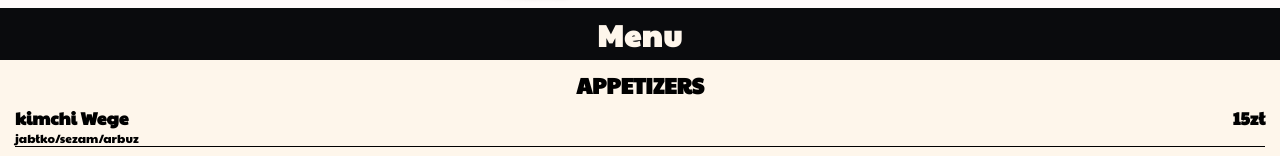
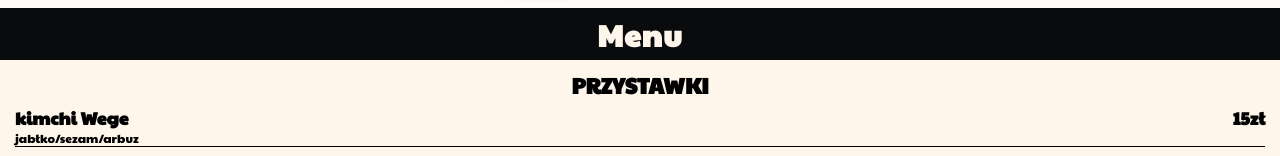
Before and after one commit to Dsrkblood/Yatai-Ramen, a React (Vite) app: page / in a window 1280 px wide. Shown: the part 138-294 px from the top of the page. Built offline with nearby package versions, Linux system fonts and the light colour scheme.

Commit message:
Header check function
The function checks the value from the object and sets the appropriate value for the menu

```diff
--- a/src/components/Menu.jsx
+++ b/src/components/Menu.jsx
@@ -3,12 +3,27 @@ import { COMPLETE_MENU } from "./complete-menu";
 const copyArray = [...COMPLETE_MENU];
 export default function Menu() {
 	let typeOf;
+
+	function checkTypeOf(item){
+		let mainTitle;
+		if(item === 'appetizers'){
+			mainTitle = "Przystawki"
+		}else if(item === 'main_course'){
+			mainTitle = "Dania główne"
+		}else if(item === 'dessert'){
+			mainTitle = 'Desery'
+		}else{
+			mainTitle = item
+		}
+		return mainTitle;
+	}
+
 	const menuContainer = copyArray.map((item, indexOf) => {
 		if (item.typeOf !== typeOf) {
 			typeOf = item.typeOf;
 			return (
 				<div key={indexOf}>
-					<h2>{item.typeOf}</h2>
+					<h2>{checkTypeOf(item.typeOf)}</h2>
 					{menu()}
 				</div>
 			);
--- a/src/index.css
+++ b/src/index.css
@@ -170,6 +170,7 @@ section.map {
 
 section .menu-container {
 	width: 100%;
+	margin-bottom: 2rem;
 }
 
 section .menu-container .menu {
```
